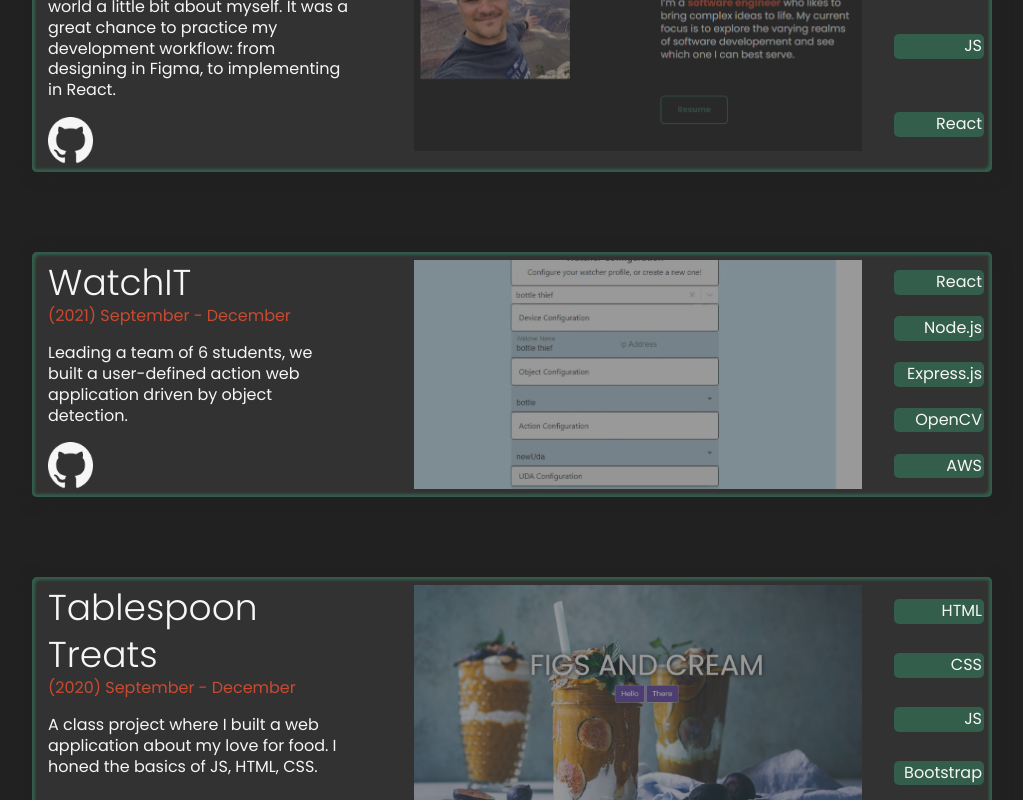
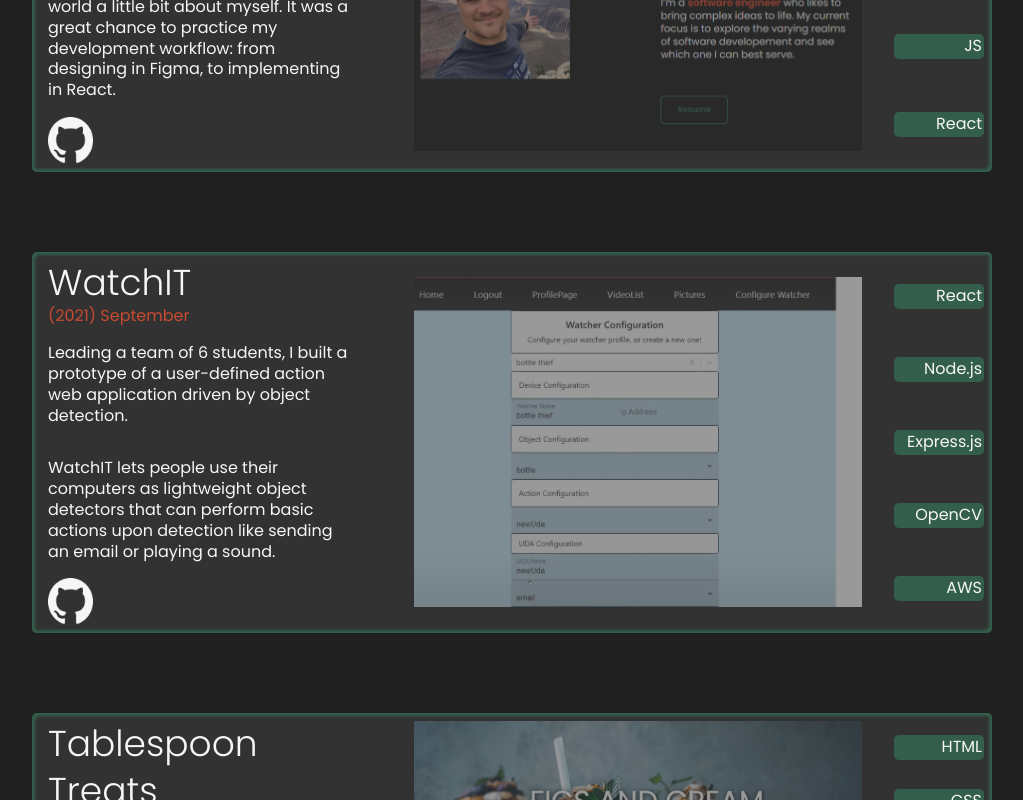
Before and after one commit to PolskaTag/PolskaTag.github.io, a React (Create React App) app: page / in a window 1280 px wide. Shown: the part 2000-2800 px from the top of the page, without its empty margins (128-1151 px from the left). Built offline with nearby package versions, Linux system fonts and the light colour scheme.

Commit message:
Small tweaks to navbar links + WatchIT

```diff
--- a/src/components/Work.js
+++ b/src/components/Work.js
@@ -41,10 +41,15 @@ function Work() {
       <div className="work-item">
         <div className="work-item-left">
           <h2 className="work-item-title">WatchIT</h2>
-          <span>(2021) September - December</span>
+          <span>(2021) September</span>
           <p>
-            Leading a team of 6 students, we built a user-defined action web
-            application driven by object detection.
+            Leading a team of 6 students, I built a prototype of a user-defined
+            action web application driven by object detection.
+          </p>
+          <p>
+            WatchIT lets people use their computers as lightweight object
+            detectors that can perform basic actions upon detection like sending
+            an email or playing a sound.
           </p>
           <div className="icon-plugs">
             <a
```
